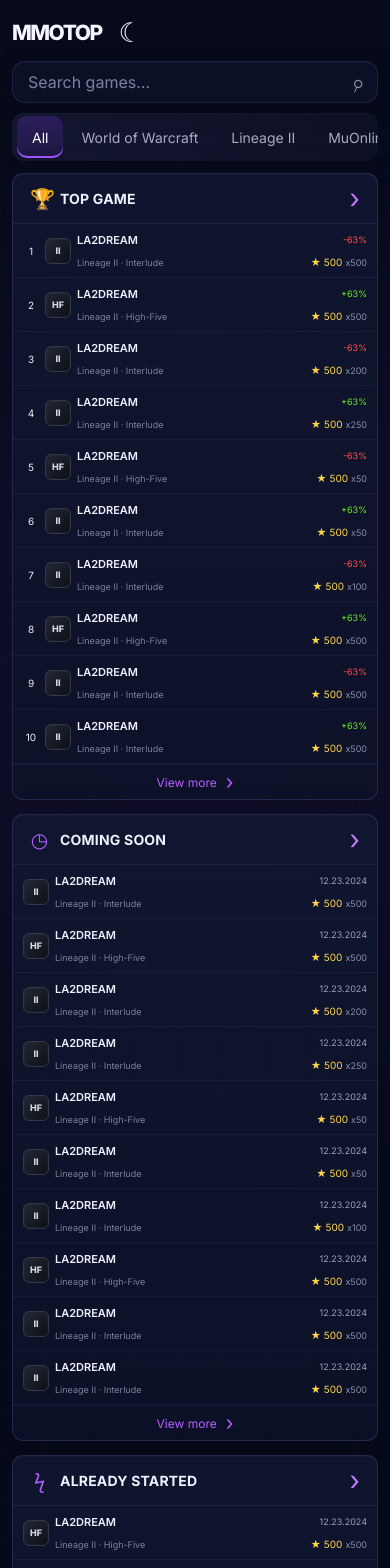
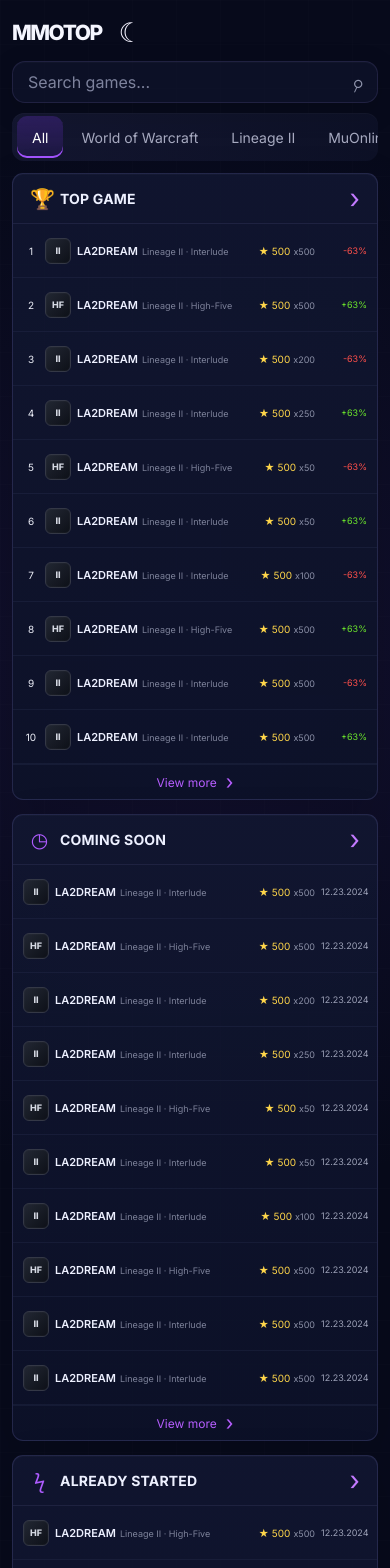
Before and after one commit to alisacorporation/mmotor, a Nuxt app: page / in a window 390 px wide. Shown: the top 1568 px of the page. Built offline with nearby package versions, Linux system fonts and the light colour scheme.

Commit message:
Revert "Stack game/chronicle and rating under the title on mobile"
This reverts commit 6f523b4c710c14e769fa2659b1aeb674bcab1266.

```diff
--- a/app/assets/css/main.css
+++ b/app/assets/css/main.css
@@ -447,11 +447,7 @@ button:focus-visible, input:focus-visible { outline: 2px solid #9c5cff; outline-
   .category { padding-inline: 15px; }
   .game-row,
   .game-row.compact {
-    grid-template-columns: 16px 26px minmax(70px, 1fr) 60px;
-    grid-template-areas:
-      "rank logo title extra"
-      "rank logo meta  stats";
-    row-gap: 2px;
+    grid-template-columns: 16px 26px minmax(60px, 1fr) 56px 46px;
     gap: 6px;
     padding-block: 7px;
     padding-inline: 10px;
@@ -459,24 +455,26 @@ button:focus-visible, input:focus-visible { outline: 2px solid #9c5cff; outline-
   }
   .game-row.no-rank,
   .game-row.compact.no-rank {
-    grid-template-columns: 26px minmax(70px, 1fr) 60px;
-    grid-template-areas:
-      "logo title extra"
-      "logo meta  stats";
+    grid-template-columns: 26px minmax(60px, 1fr) 56px 46px;
   }
-  .game-row .rank { grid-area: rank; font-size: 10px; }
-  .game-logo { grid-area: logo; width: 26px; height: 26px; font-size: 9px; }
-  .game-row .game-name { display: contents; }
+  .game-row .rank { font-size: 10px; }
+  .game-logo { width: 26px; height: 26px; font-size: 9px; }
+  .game-row .game-name {
+    flex-direction: row;
+    align-items: baseline;
+    gap: 4px;
+    overflow: hidden;
+  }
   .game-row .game-name strong {
-    grid-area: title;
+    flex: 0 0 auto;
     font-size: 11px;
   }
   .game-row .game-name small {
-    grid-area: meta;
+    flex: 1 1 auto;
+    min-width: 0;
     font-size: 9px;
   }
   .game-row .rating {
-    grid-area: stats;
     flex-direction: row;
     align-items: baseline;
     justify-content: flex-end;
@@ -486,7 +484,6 @@ button:focus-visible, input:focus-visible { outline: 2px solid #9c5cff; outline-
   .game-row .rating small { padding-left: 0; font-size: 9px; }
   .game-row .change,
   .game-row .date {
-    grid-area: extra;
     display: block;
     font-size: 9px;
   }
```
